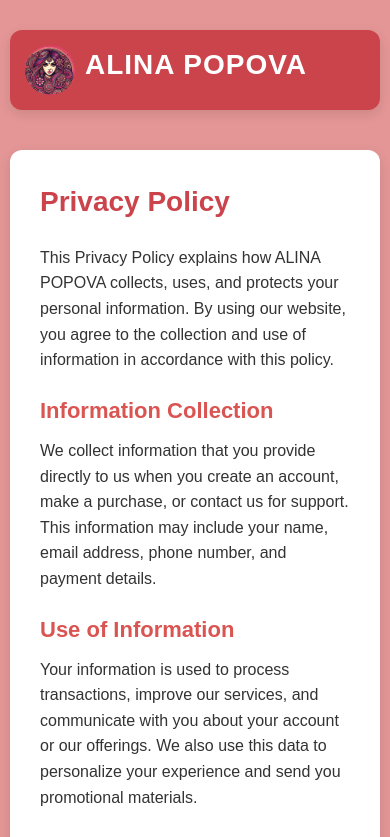
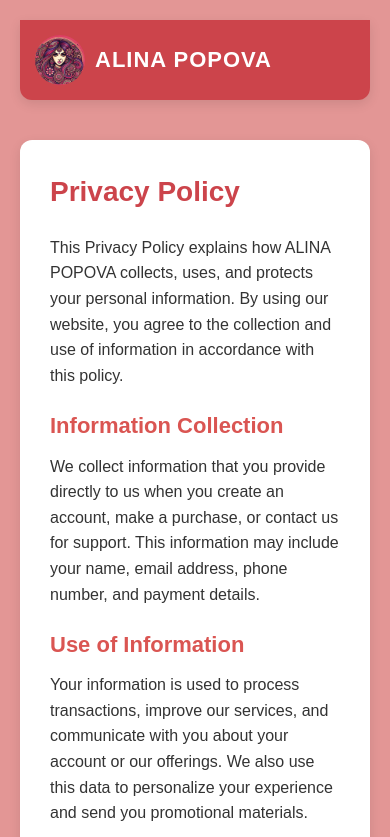
Before and after one commit to TheApostle-07/AP_Payment, a Next.js app: page /privacy in a window 390 px wide. Shown: the top 837 px of the page. Built offline with nearby package versions, Linux system fonts and the light colour scheme.

Commit message:
Update globals.css

```diff
--- a/styles/globals.css
+++ b/styles/globals.css
@@ -1,3 +1,5 @@
+
+
 /* globals.css */
 
 /* Global Variables */
@@ -34,16 +36,18 @@
 
 /* Header Styles */
 header {
+  position: sticky;
+  top: 0;
+  z-index: 9999;                 /* Ensures the header stays above other elements */
   background-color: var(--bittersweet-shimmer);
-  padding: 20px;
-  display: flex;                  /* Flexbox layout */
+  display: flex;
   justify-content: space-between; /* Brand on left, nav on right */
   align-items: center;
+  padding: 20px;
   width: 100%;
-  max-width: 1400px;
-  border-radius: 12px;
-  margin: 20px auto;
   box-shadow: 0 4px 12px rgba(0, 0, 0, 0.1);
+  border-radius: 0 0 12px 12px;   /* Rounded bottom corners, flush at the top */
+  margin-bottom: 20px;           /* Space below header before main content */
 }
 
 .logo-container {
@@ -202,84 +206,68 @@
   margin: 5px 0;
 }
 
-/* Responsive Adjustments */
+/* ============================= */
+/*     Mobile (max-width: 768px) */
+/* ============================= */
 @media (max-width: 768px) {
-  body {
-    padding: 10px;
+  /* Hide the nav row by default; show the burger menu */
+  nav ul {
+    display: none; /* We'll show it by toggling .nav-active */
   }
-  header {
-    flex-direction: column;
-    align-items: flex-start;
-    padding: 15px;
-  }
-  nav ul {
-    flex-direction: column;
-    gap: 15px;
-    width: 100%;
-  }
-  nav ul li a {
-    font-size: 16px;
-    padding: 12px;
-    width: 100%;
-  }
-  .brand-name {
-    margin-bottom: 10px;
-  }
-  .logo-container img {
-    width: 50px;
-    height: 50px;
-  }
-  .container {
-    width: 100%;
-    padding: 15px;
-  }
-  .product-details h2 {
-    font-size: 22px;
-  }
-  .buy-now {
-    font-size: 16px;
-  }
-  nav ul li a {
-    font-size: 16px;
-  }
-}
-
-/* Burger Menu Adjustments for Small Screens */
-@media (max-width: 768px) {
   .burger-menu {
     display: flex;
+    top: 17px;
   }
+
+  /* Keep the header a single row: brand on left, burger on right */
+  header {
+    padding: 15px;
+    flex-direction: row;
+    justify-content: space-between;
+    align-items: center;
+    margin-bottom: 0; /* optional: remove or reduce if you like */
+  }
+
+  /* The hidden nav transforms in from the right when .nav-active is toggled */
   nav ul {
     position: absolute;
-    top: 60px;
-    right: 0px;
+    top: 70px; /* just below the header */
+    right: 10px;
     background-color: var(--bittersweet-shimmer);
     flex-direction: column;
     gap: 10px;
     width: 200px;
     padding: 20px;
+    border-radius: 8px;
     transform: translateX(100%);
     transition: transform 0.3s ease;
-    border-radius: 8px;
-    display: none;
   }
+
+  /* When nav-active is toggled, the nav slides in */
   .nav-active {
     transform: translateX(0);
-    display: block;
+    display: flex; /* ensure it's visible */
   }
+
   nav ul li a {
+    font-size: 16px;
     padding: 12px;
-    width: 100%;
     text-align: center;
-    font-size: 16px;
     color: #fff;
-    border-radius: 5px;
-    transition: background-color 0.3s ease, color 0.3s ease;
   }
-  nav ul li a:hover {
-    background-color: var(--indian-red);
+
+  .logo-container img {
+    width: 50px;
+    height: 50px;
+  }
+
+  .brand-name {
+    font-size: 22px;
   }
 }
+
+
+
 
 /* Privacy Policy Section */
 .privacy-policy {
@@ -397,3 +385,28 @@
 .business-email a:hover {
   color: var(--indian-red);
 }
+/* globals.css (or wherever your global styles are) */
+
+.aboutus {
+  max-width: 1000px;
+  margin: 0 auto;
+  padding: 40px 20px;
+}
+
+.aboutus-content {
+  background-color: #fff;
+  border-radius: 12px;
+  padding: 30px;
+  box-shadow: 0 4px 12px rgba(0, 0, 0, 0.1);
+}
+
+.aboutus-content h2 {
+  color: var(--bittersweet-shimmer);
+  margin-bottom: 20px;
+}
+
+.aboutus-content p {
+  font-size: 16px;
+  line-height: 1.6;
+  margin-bottom: 20px;
+}
```
